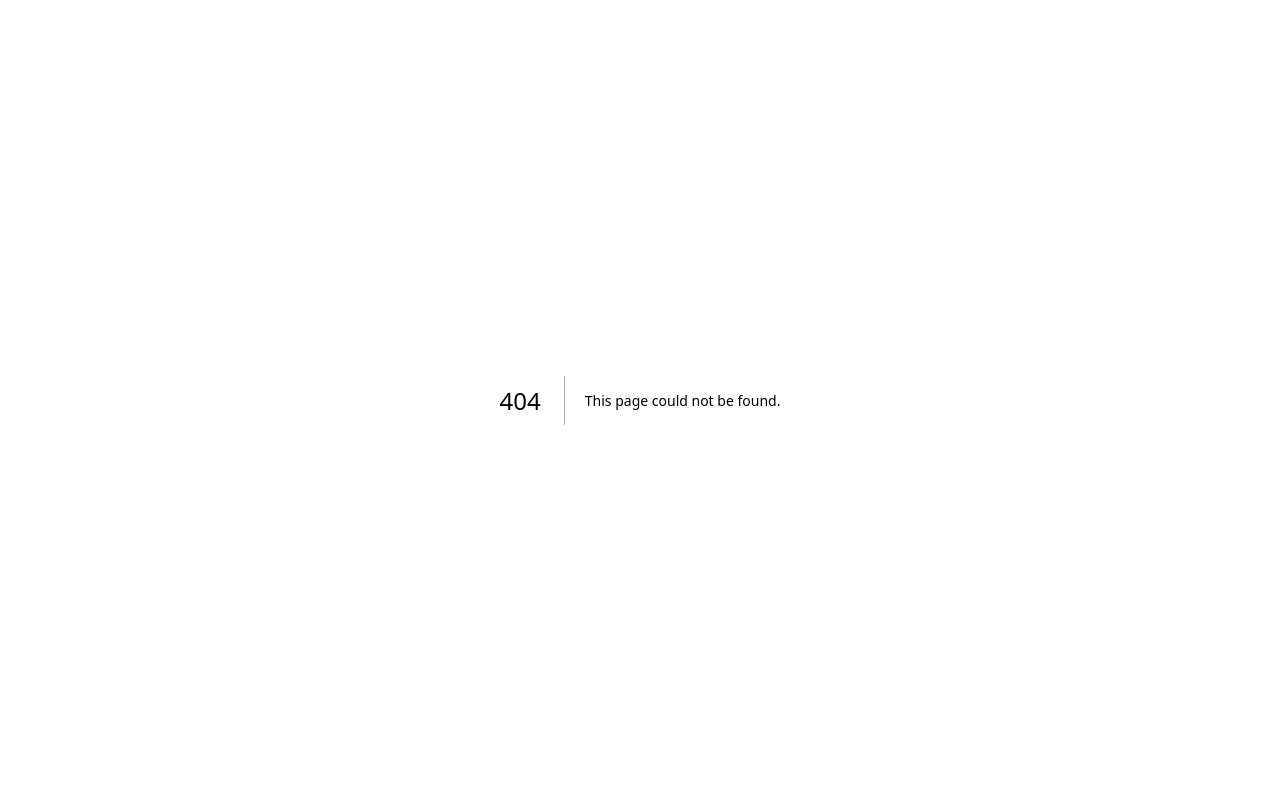
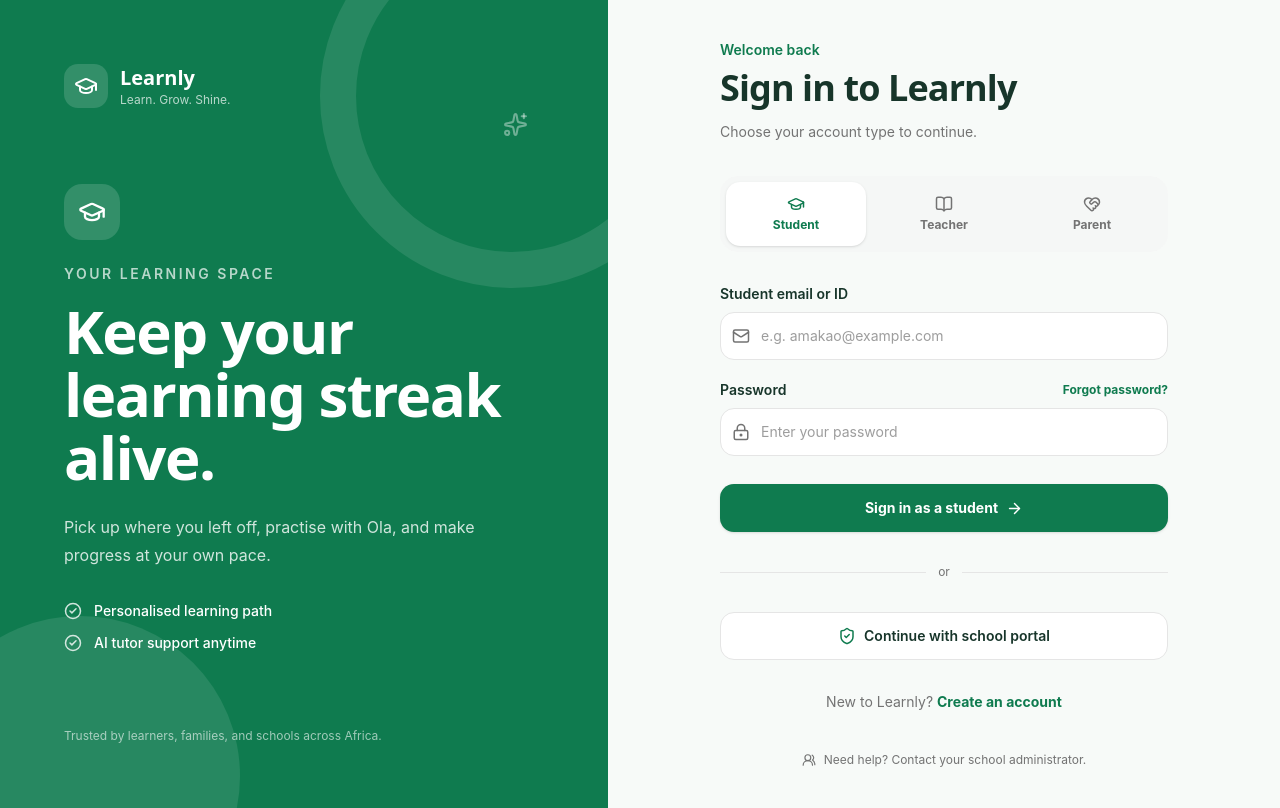
Before and after one commit to mustaphaas/arda, a Next.js app: page /login in a window 1280 px wide. Before the commit this address had no page. Built offline with nearby package versions, Linux system fonts and the light colour scheme.

Commit message:
feat: implement new login page with role selection and personalized content

```diff
--- /dev/null
+++ b/app/login/page.tsx
@@ -0,0 +1,5 @@
+import LoginPage from '@/components/login-page'
+
+export default function Page() {
+  return <LoginPage />
+}
--- /dev/null
+++ b/components/login-page.tsx
@@ -0,0 +1,96 @@
+'use client'
+
+import { useState } from 'react'
+import { ArrowRight, BookOpen, CheckCircle2, GraduationCap, HeartHandshake, LockKeyhole, Mail, ShieldCheck, Sparkles, UsersRound } from 'lucide-react'
+
+const roles = {
+  student: {
+    label: 'Student',
+    eyebrow: 'Your learning space',
+    title: 'Keep your learning streak alive.',
+    description: 'Pick up where you left off, practise with Ola, and make progress at your own pace.',
+    accent: 'bg-[#0F7B4F]',
+    soft: 'bg-emerald-50',
+    text: 'text-[#0F7B4F]',
+    icon: GraduationCap,
+    perks: ['Personalised learning path', 'AI tutor support anytime'],
+  },
+  teacher: {
+    label: 'Teacher',
+    eyebrow: 'Your teaching workspace',
+    title: 'Help every learner move forward.',
+    description: 'Plan lessons, see class progress, and give your students the feedback they need.',
+    accent: 'bg-[#3157A4]',
+    soft: 'bg-blue-50',
+    text: 'text-[#3157A4]',
+    icon: BookOpen,
+    perks: ['Class performance insights', 'Simple assignment management'],
+  },
+  parent: {
+    label: 'Parent',
+    eyebrow: 'Your family dashboard',
+    title: 'Stay close to their progress.',
+    description: 'Get a clear view of your child’s learning journey and celebrate every milestone.',
+    accent: 'bg-[#B65B2A]',
+    soft: 'bg-orange-50',
+    text: 'text-[#B65B2A]',
+    icon: HeartHandshake,
+    perks: ['Weekly progress updates', 'Support their next best step'],
+  },
+} as const
+
+type Role = keyof typeof roles
+
+export default function LoginPage() {
+  const [role, setRole] = useState<Role>('student')
+  const current = roles[role]
+  const Icon = current.icon
+
+  return (
+    <main className="min-h-screen bg-[#f7faf8] text-[#17352a]">
+      <div className="mx-auto grid min-h-screen max-w-[1440px] lg:grid-cols-[0.95fr_1.05fr]">
+        <section className={`${current.accent} relative hidden overflow-hidden p-10 text-white lg:flex lg:flex-col lg:justify-between xl:p-16`}>
+          <div className="relative z-10 flex items-center gap-3">
+            <div className="grid size-11 place-items-center rounded-xl bg-white/15"><GraduationCap size={24} /></div>
+            <div><p className="font-heading text-xl font-bold">Learnly</p><p className="text-xs text-white/70">Learn. Grow. Shine.</p></div>
+          </div>
+          <div className="relative z-10 max-w-lg">
+            <div className="mb-6 grid size-14 place-items-center rounded-2xl bg-white/15"><Icon size={28} /></div>
+            <p className="text-sm font-semibold uppercase tracking-[0.18em] text-white/70">{current.eyebrow}</p>
+            <h1 className="mt-4 font-heading text-5xl font-bold leading-[1.05] tracking-tight xl:text-6xl">{current.title}</h1>
+            <p className="mt-6 max-w-md text-base leading-7 text-white/80">{current.description}</p>
+            <div className="mt-8 flex flex-col gap-3">
+              {current.perks.map((perk) => <div key={perk} className="flex items-center gap-3 text-sm font-medium"><CheckCircle2 size={18} className="text-white/80" />{perk}</div>)}
+            </div>
+          </div>
+          <p className="relative z-10 text-xs text-white/60">Trusted by learners, families, and schools across Africa.</p>
+          <div className="absolute -right-24 -top-24 size-96 rounded-full border-[36px] border-white/10" />
+          <div className="absolute -bottom-32 -left-20 size-80 rounded-full bg-white/10" />
+          <Sparkles className="absolute right-20 top-28 text-white/40" size={25} />
+        </section>
+
+        <section className="flex items-center justify-center px-5 py-10 sm:px-10 lg:px-16 xl:px-24">
+          <div className="w-full max-w-md">
+            <div className="mb-10 flex items-center gap-3 lg:hidden"><div className={`grid size-11 place-items-center rounded-xl ${current.accent} text-white`}><GraduationCap size={24} /></div><div><p className="font-heading text-xl font-bold text-[#0F7B4F]">Learnly</p><p className="text-xs text-muted-foreground">Learn. Grow. Shine.</p></div></div>
+            <div className="mb-8"><p className={`text-sm font-semibold ${current.text}`}>Welcome back</p><h2 className="mt-2 font-heading text-3xl font-bold tracking-tight sm:text-4xl">Sign in to Learnly</h2><p className="mt-3 text-sm leading-6 text-muted-foreground">Choose your account type to continue.</p></div>
+
+            <div className="grid grid-cols-3 gap-2 rounded-2xl bg-muted/60 p-1.5" role="tablist" aria-label="Account type">
+              {(Object.keys(roles) as Role[]).map((item) => { const ItemIcon = roles[item].icon; return <button key={item} type="button" role="tab" aria-selected={role === item} onClick={() => setRole(item)} className={`flex min-h-16 flex-col items-center justify-center gap-1 rounded-xl text-xs font-bold transition ${role === item ? `bg-card shadow-sm ${roles[item].text}` : 'text-muted-foreground hover:text-foreground'}`}><ItemIcon size={18} />{roles[item].label}</button> })}
+            </div>
+
+            <form className="mt-8 flex flex-col gap-5" onSubmit={(event) => event.preventDefault()}>
+              <div className="flex flex-col gap-2"><label htmlFor="email" className="text-sm font-semibold">{role === 'student' ? 'Student email or ID' : role === 'teacher' ? 'School email' : 'Parent email'}</label><div className="relative"><Mail className="absolute left-3 top-1/2 -translate-y-1/2 text-muted-foreground" size={18} /><input id="email" type="email" placeholder={role === 'student' ? 'e.g. amakao@example.com' : role === 'teacher' ? 'name@school.edu' : 'you@example.com'} className="min-h-12 w-full rounded-xl border border-border bg-card pl-10 pr-4 text-sm outline-none transition placeholder:text-muted-foreground/70 focus:border-[#0F7B4F] focus:ring-4 focus:ring-emerald-500/10" /></div></div>
+              <div className="flex flex-col gap-2"><div className="flex items-center justify-between"><label htmlFor="password" className="text-sm font-semibold">Password</label><button type="button" className={`text-xs font-bold ${current.text}`}>Forgot password?</button></div><div className="relative"><LockKeyhole className="absolute left-3 top-1/2 -translate-y-1/2 text-muted-foreground" size={18} /><input id="password" type="password" placeholder="Enter your password" className="min-h-12 w-full rounded-xl border border-border bg-card pl-10 pr-4 text-sm outline-none transition placeholder:text-muted-foreground/70 focus:border-[#0F7B4F] focus:ring-4 focus:ring-emerald-500/10" /></div></div>
+              <button type="submit" className={`mt-2 inline-flex min-h-12 items-center justify-center gap-2 rounded-xl ${current.accent} px-4 text-sm font-bold text-white shadow-sm transition hover:brightness-95`}>Sign in as a {current.label.toLowerCase()} <ArrowRight size={17} /></button>
+            </form>
+
+            <div className="my-8 flex items-center gap-3 text-xs text-muted-foreground"><div className="h-px flex-1 bg-border" />or<div className="h-px flex-1 bg-border" /></div>
+            <button type="button" className="flex min-h-12 w-full items-center justify-center gap-2 rounded-xl border border-border bg-card text-sm font-semibold transition hover:bg-muted"><ShieldCheck size={18} className={current.text} />Continue with school portal</button>
+            <p className="mt-8 text-center text-sm text-muted-foreground">New to Learnly? <button type="button" className={`font-bold ${current.text}`}>Create an account</button></p>
+            <p className="mt-10 flex items-center justify-center gap-2 text-center text-xs text-muted-foreground"><UsersRound size={14} /> Need help? Contact your school administrator.</p>
+          </div>
+        </section>
+      </div>
+    </main>
+  )
+}
```
